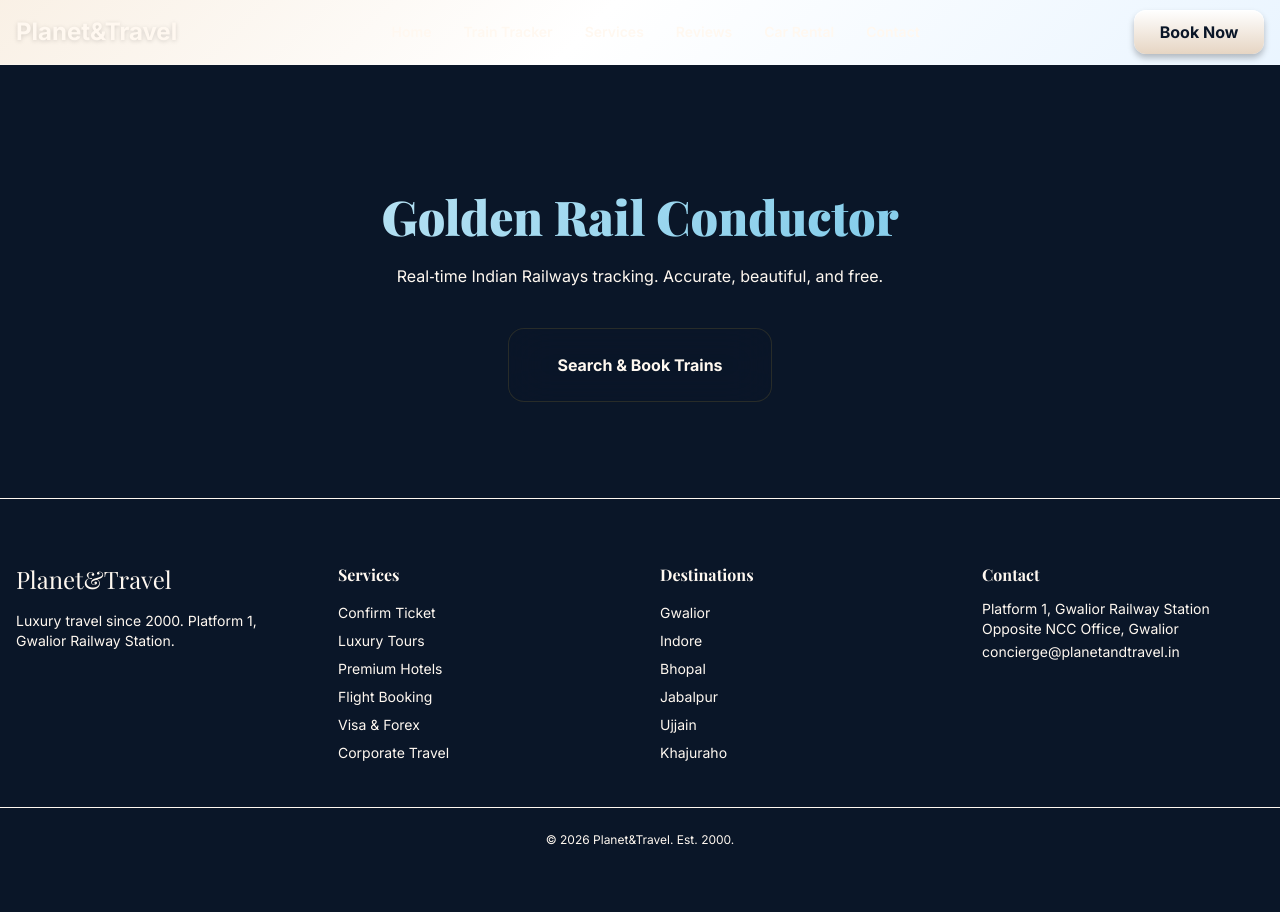
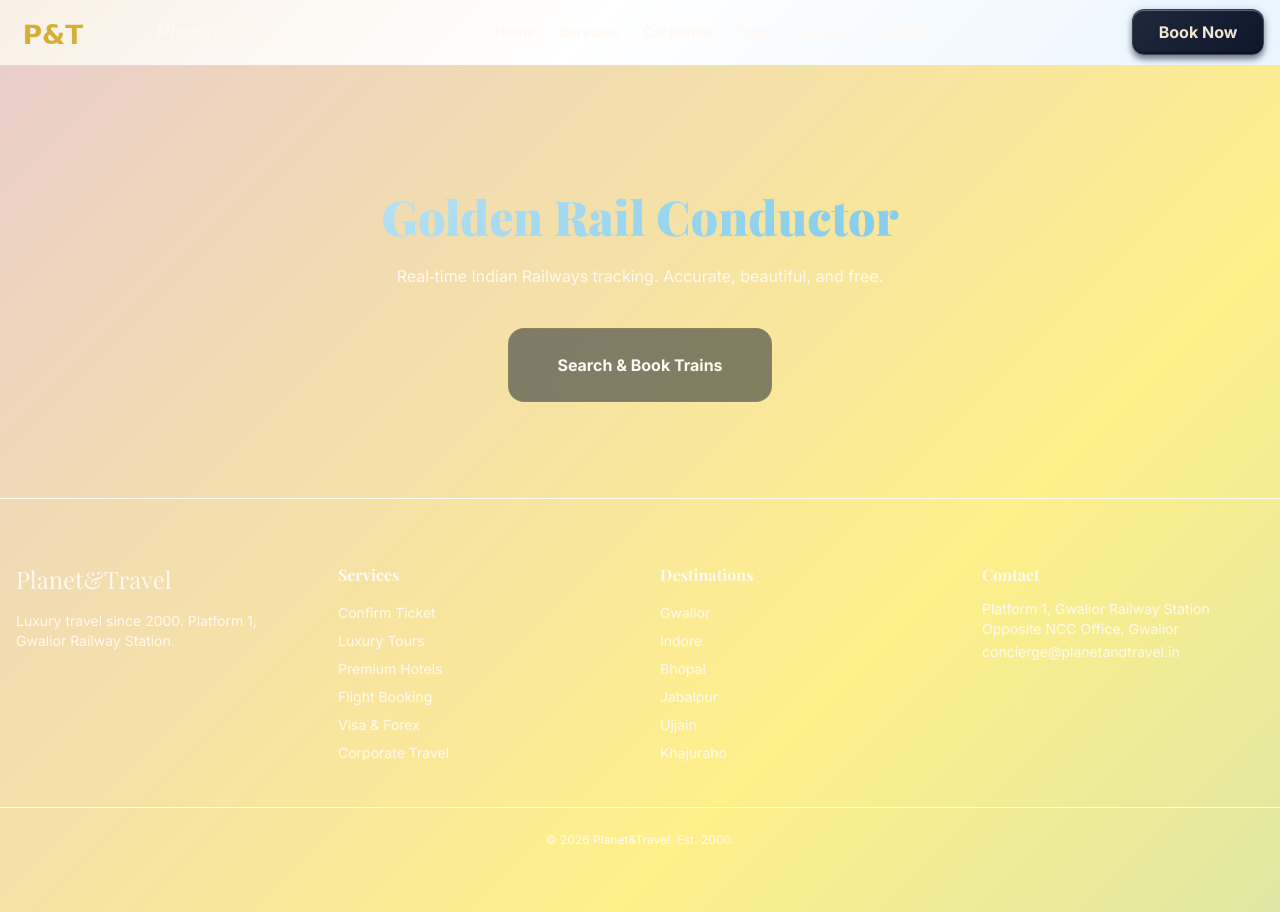
Before and after one commit to CodeWander-666/planet-travel, a Next.js app: page /train in a window 1280 px wide. Built offline with nearby package versions, Linux system fonts and the light colour scheme; a web font is replaced by a local one.

Commit message:
Remove delay prop from VideoCard3D

```diff
--- a/src/app/globals.css
+++ b/src/app/globals.css
@@ -1,3 +1,6 @@
+/* ═════════════════════════════════════════════════════════════════════
+   Planet&Travel – Luxury Production Stylesheet
+   ═════════════════════════════════════════════════════════════════════ */
 @import url('https://fonts.googleapis.com/css2?family=Playfair+Display:ital,wght@0,400;0,700;0,900;1,500&family=Inter:wght@300;400;500;600;700&display=swap');
 @import "tailwindcss";
 
@@ -5,27 +8,42 @@
   --navy-950: #0a1628;
   --gold-400: #D4AF37;
   --cream-100: #FFF8F0;
+  --overlay-light: rgba(10,22,40,0.35);   /* was 0.75, now crystal clear */
+  --overlay-card: rgba(10,22,40,0.25);     /* barely there */
 }
 
 * { scroll-behavior: smooth; }
-body { font-family: 'Inter', sans-serif; background: #0a1628; color: #FFF8F0; }
+body {
+  font-family: 'Inter', sans-serif;
+  color: #FFF8F0;
+  /* ── Global luxury animated gradient (skyblue/purple/yellow) ── */
+  background: linear-gradient(135deg, #87CEEB 0%, #D8B4FE 40%, #FEF08A 70%, #87CEEB 100%);
+  background-size: 400% 400%;
+  animation: bodyGradient 20s ease infinite;
+}
+@keyframes bodyGradient {
+  0% { background-position: 0% 50%; }
+  50% { background-position: 100% 50%; }
+  100% { background-position: 0% 50%; }
+}
+
 h1,h2,h3,h4 { font-family: 'Playfair Display', serif; }
 
-/* ── Glass ── */
+/* ── Glass (translucent) ── */
 .glass {
-  background: rgba(10,22,40,0.6);
-  backdrop-filter: blur(20px);
+  background: rgba(10,22,40,0.50);
+  backdrop-filter: blur(16px);
   border: 1px solid rgba(212,175,55,0.15);
   border-radius: 16px;
 }
 .glass-light {
-  background: rgba(255,255,255,0.05);
+  background: rgba(255,255,255,0.06);
   backdrop-filter: blur(10px);
-  border: 1px solid rgba(212,175,55,0.1);
+  border: 1px solid rgba(212,175,55,0.10);
   border-radius: 16px;
 }
 
-/* ── Text gradient (white‑skyblue looping) ── */
+/* ── Text gradient (white‑skyblue) ── */
 .text-gradient {
   background: linear-gradient(135deg, #ffffff 0%, #87CEEB 50%, #ffffff 100%);
   background-size: 300% 300%;
@@ -44,14 +62,14 @@ h1,h2,h3,h4 { font-family: 'Playfair Display', serif; }
 /* ── Text backdrop ── */
 .text-backdrop {
   display: inline-block;
-  background: rgba(10,22,40,0.75);
-  backdrop-filter: blur(12px);
+  background: rgba(10,22,40,0.55);
+  backdrop-filter: blur(8px);
   padding: 0.5rem 1.5rem;
   border-radius: 12px;
   border: 1px solid rgba(212,175,55,0.2);
 }
 
-/* ── Hero ── */
+/* ── Hero (CRYSTAL CLEAR – overlay reduced to 35%) ── */
 .hero-background {
   position: relative;
   overflow: hidden;
@@ -67,7 +85,7 @@ h1,h2,h3,h4 { font-family: 'Playfair Display', serif; }
 .hero-overlay {
   position: absolute;
   inset: 0;
-  background: rgba(10,22,40,0.75);
+  background: var(--overlay-light);   /* 0.35 opacity – video clearly visible */
   z-index: 1;
 }
 .hero-content {
@@ -81,7 +99,7 @@ h1,h2,h3,h4 { font-family: 'Playfair Display', serif; }
   padding: 6rem 1rem 2rem;
 }
 
-/* ── Hero gradient fallback (skyblue‑cyan‑lightgreen) ── */
+/* ── Hero gradient fallback ── */
 .hero-fallback-bg {
   background: linear-gradient(135deg, #87CEEB 0%, #00FFFF 50%, #90EE90 100%);
   background-size: 400% 400%;
@@ -104,6 +122,30 @@ h1,h2,h3,h4 { font-family: 'Playfair Display', serif; }
   0% { background-position: 0% 50%; }
   50% { background-position: 100% 50%; }
   100% { background-position: 0% 50%; }
+}
+
+/* ── Dark pearl 3D header button ── */
+.nav-btn-dark {
+  position: relative;
+  padding: 0.6rem 1.6rem;
+  background: linear-gradient(135deg, #1e293b 0%, #0f172a 100%);
+  color: #f0e6d3;
+  font-weight: 700;
+  border-radius: 12px;
+  border: 1px solid rgba(255,255,255,0.15);
+  box-shadow:
+    0 4px 6px rgba(0,0,0,0.5),
+    inset 0 1px 0 rgba(255,255,255,0.3),
+    inset 0 -2px 0 rgba(0,0,0,0.3),
+    0 0 12px rgba(135,206,235,0.3);
+  transition: all 0.3s ease;
+}
+.nav-btn-dark:hover {
+  box-shadow:
+    0 8px 16px rgba(0,0,0,0.6),
+    inset 0 1px 0 rgba(255,255,255,0.4),
+    0 0 20px rgba(135,206,235,0.6);
+  transform: translateY(-2px);
 }
 
 /* ── 3D card ── */
@@ -141,7 +183,7 @@ h1,h2,h3,h4 { font-family: 'Playfair Display', serif; }
   100% { background-position: 0% 50%; }
 }
 
-/* ── Video card ── */
+/* ── Video card (translucent overlay – images shine through) ── */
 .video-card {
   aspect-ratio: 16/9;
   overflow: hidden;
@@ -152,10 +194,14 @@ h1,h2,h3,h4 { font-family: 'Playfair Display', serif; }
 .video-card:hover {
   transform: rotateY(5deg) rotateX(-3deg) scale(1.02);
 }
-.video-card video {
+.video-card video,
+.video-card img {
   width: 100%;
   height: 100%;
   object-fit: cover;
+}
+.video-card-overlay {
+  background: var(--overlay-card);   /* very light overlay so video is clear */
 }
 
 /* ── Review carousel ── */
@@ -170,22 +216,6 @@ h1,h2,h3,h4 { font-family: 'Playfair Display', serif; }
   100% { transform: translateX(-50%); }
 }
 
-/* ── Nav button ── */
-.nav-btn {
-  position: relative;
-  padding: 0.6rem 1.6rem;
-  background: linear-gradient(to bottom, #ffffff, #e6d5c3);
-  color: #0a1628;
-  font-weight: 700;
-  border-radius: 12px;
-  box-shadow: 0 4px 6px rgba(0,0,0,0.25), inset 0 1px 0 rgba(255,255,255,0.8);
-  transition: all 0.3s;
-}
-.nav-btn:hover {
-  transform: translateY(-2px);
-  box-shadow: 0 8px 16px rgba(0,0,0,0.3);
-}
-
 /* ── Sub text gradient ── */
 .text-gradient-sub {
   font-weight: 600;
--- a/src/app/layout.tsx
+++ b/src/app/layout.tsx
@@ -1,10 +1,54 @@
 import type { Metadata } from "next";
 import "./globals.css";
+
 export const metadata: Metadata = {
-  title: { default: "Planet&Travel — Luxury Travel Curator | Madhya Pradesh", template: "%s | Planet&Travel" },
-  description: "Bespoke luxury journeys across India. Private guides, palace stays, real‑time train tracking since 2000.",
-  metadataBase: new URL("https://codewander-666.github.io/planet-travel"),
+  title: {
+    default: "Planet&Travel — Luxury Travel Curator | Gwalior",
+    template: "%s | Planet&Travel",
+  },
+  description:
+    "Bespoke luxury journeys across India since 2000. Private guides, palace stays, train tickets, car rentals.",
+  metadataBase: new URL("https://planet-travel.vercel.app"),
+  openGraph: {
+    siteName: "Planet&Travel",
+    locale: "en_IN",
+    type: "website",
+  },
+  robots: { index: true, follow: true },
 };
-export default function RootLayout({ children }: { children: React.ReactNode }) {
-  return <html lang="en"><body className="bg-navy-950 text-cream-100 antialiased">{children}</body></html>;
+
+export default function RootLayout({
+  children,
+}: {
+  children: React.ReactNode;
+}) {
+  return (
+    <html lang="en">
+      <head>
+        <script
+          type="application/ld+json"
+          dangerouslySetInnerHTML={{
+            __html: JSON.stringify({
+              "@context": "https://schema.org",
+              "@type": "LocalBusiness",
+              name: "Planet&Travel",
+              image: "https://planet-travel.vercel.app/assets/logo/logo.png",
+              address: {
+                "@type": "PostalAddress",
+                streetAddress: "Platform 1, Gwalior Railway Station, opposite NCC Office",
+                addressLocality: "Gwalior",
+                addressRegion: "Madhya Pradesh",
+                addressCountry: "IN",
+                postalCode: "474002",
+              },
+              telephone: "+916261031710",
+              priceRange: "₹₹",
+              openingHours: "Mo-Su 06:00-23:00",
+            }),
+          }}
+        />
+      </head>
+      <body className="antialiased">{children}</body>
+    </html>
+  );
 }
--- a/src/components/Navbar.tsx
+++ b/src/components/Navbar.tsx
@@ -6,22 +6,24 @@ export default function Navbar() {
   const [open, setOpen] = useState(false);
   const links = [
     { name: 'Home', href: '/' },
-    { name: 'Train Tracker', href: '/train' },
     { name: 'Services', href: '/services' },
+    { name: 'Car Rental', href: '/services/car-booking' },
+    { name: 'Train', href: '/train' },
     { name: 'Reviews', href: '/reviews' },
-    { name: 'Car Rental', href: '/services/car-booking' },
     { name: 'Contact', href: '/concierge' },
   ];
 
   return (
     <nav className="fixed top-0 w-full z-50 header-bg border-b border-white/20">
       <div className="max-w-7xl mx-auto px-4 flex items-center justify-between h-16">
-        <Link href="/" className="font-heading text-2xl text-navy-950 font-bold drop-shadow-sm">
-          Planet<span className="text-gold-400">&</span>Travel
+        <Link href="/" className="flex items-center gap-2">
+          <img src="/assets/logo/logo.png" alt="Planet&Travel" className="h-10 w-auto" />
+          <span className="font-heading text-xl text-navy-950 font-bold">
+            Planet<span className="text-gold-400">&</span>Travel
+          </span>
         </Link>
 
-        {/* Desktop nav links – simple styled links */}
-        <div className="hidden md:flex items-center gap-8">
+        <div className="hidden md:flex items-center gap-6">
           {links.map(l => (
             <Link
               key={l.name}
@@ -33,11 +35,7 @@ export default function Navbar() {
           ))}
         </div>
 
-        {/* Desktop CTA button with 3D depth */}
-        <Link
-          href="/concierge"
-          className="hidden md:inline-block nav-btn"
-        >
+        <Link href="/concierge" className="hidden md:inline-block nav-btn-dark">
           Book Now
         </Link>
 
@@ -47,22 +45,18 @@ export default function Navbar() {
       </div>
 
       {open && (
-        <div className="md:hidden bg-white/80 backdrop-blur-xl border-b border-white/20 px-4 py-4 flex flex-col gap-3">
+        <div className="md:hidden bg-white/80 backdrop-blur-xl px-4 py-4 flex flex-col gap-2">
           {links.map(l => (
             <Link
               key={l.name}
               href={l.href}
               onClick={() => setOpen(false)}
-              className="text-navy-900 hover:text-gold-400 text-sm py-2 font-medium"
+              className="text-navy-900 hover:text-gold-400 text-sm py-1 font-medium"
             >
               {l.name}
             </Link>
           ))}
-          <Link
-            href="/concierge"
-            className="nav-btn text-center mt-2"
-            onClick={() => setOpen(false)}
-          >
+          <Link href="/concierge" className="nav-btn-dark text-center mt-2">
             Book Now
           </Link>
         </div>
--- a/src/components/VideoCard3D.tsx
+++ b/src/components/VideoCard3D.tsx
@@ -1,32 +1,25 @@
-'use client';
-import { motion } from 'framer-motion';
-
-interface VideoCard3DProps {
+export default function VideoCard3D({
+  webmSrc,
+  posterSrc,
+  title,
+  description,
+}: {
   webmSrc: string;
   posterSrc: string;
   title: string;
   description: string;
-  delay?: number;
-}
-
-export default function VideoCard3D({ webmSrc, posterSrc, title, description, delay = 0 }: VideoCard3DProps) {
+}) {
   return (
-    <motion.div
-      initial={{ opacity: 0, y: 30 }}
-      whileInView={{ opacity: 1, y: 0 }}
-      viewport={{ once: true, margin: "-30px" }}
-      transition={{ duration: 0.5, delay }}
-      className="glass rounded-2xl overflow-hidden border border-gold-400/10 video-card group relative"
-    >
+    <div className="glass rounded-2xl overflow-hidden border border-gold-400/10 video-card group relative">
       <video autoPlay muted loop playsInline poster={posterSrc} className="w-full h-full object-cover">
         <source src={webmSrc} type="video/webm" />
       </video>
-      <div className="absolute inset-0 bg-navy-950/60 group-hover:bg-navy-950/30 transition-colors flex items-end p-4">
+      <div className="absolute inset-0 video-card-overlay group-hover:bg-navy-950/10 transition-colors flex items-end p-4">
         <div>
-          <h4 className="text-white font-heading text-lg mb-1">{title}</h4>
-          <p className="text-white/80 text-xs">{description}</p>
+          <h4 className="text-white font-heading text-lg mb-1 drop-shadow-lg">{title}</h4>
+          <p className="text-white/90 text-xs drop-shadow-md">{description}</p>
         </div>
       </div>
-    </motion.div>
+    </div>
   );
 }
```
Also changed, not shown: src/app/page.tsx (+7 -7 lines), public/assets/logo/logo.png (added), 1 other file (tests, documents, lock files or other folders).
